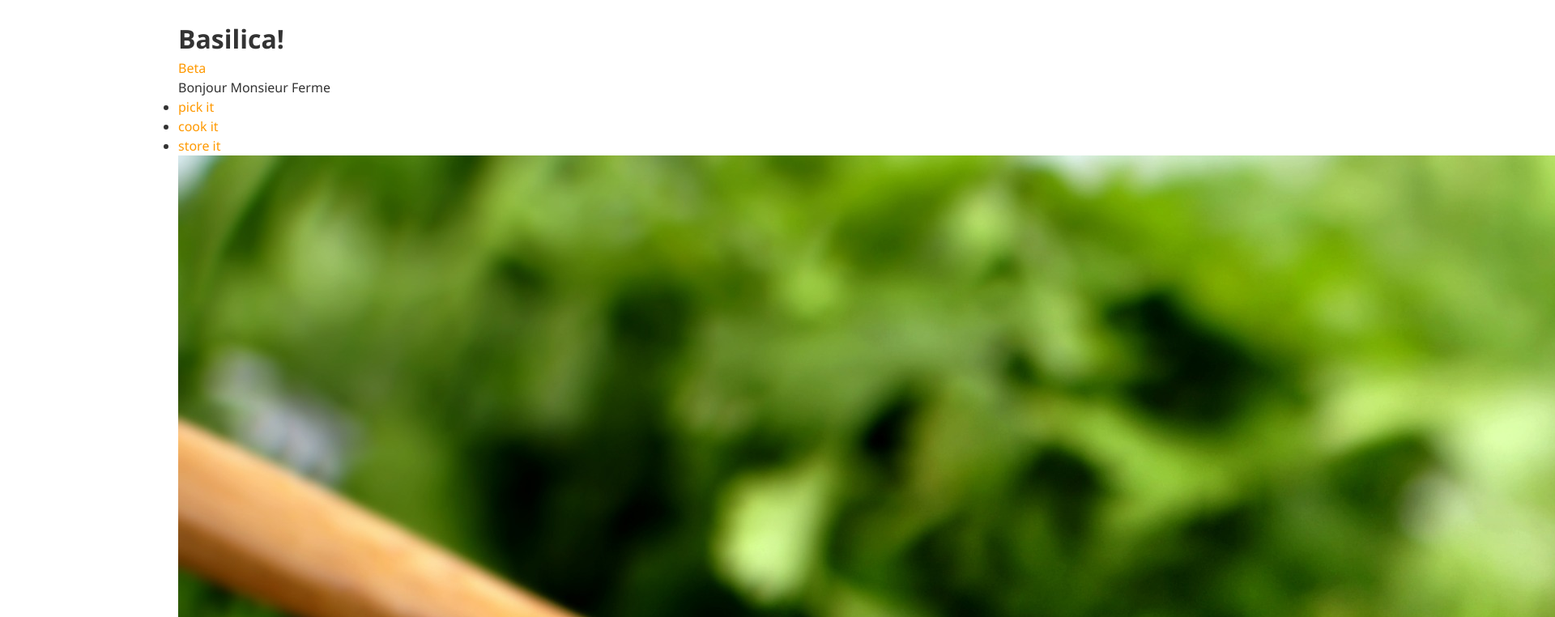
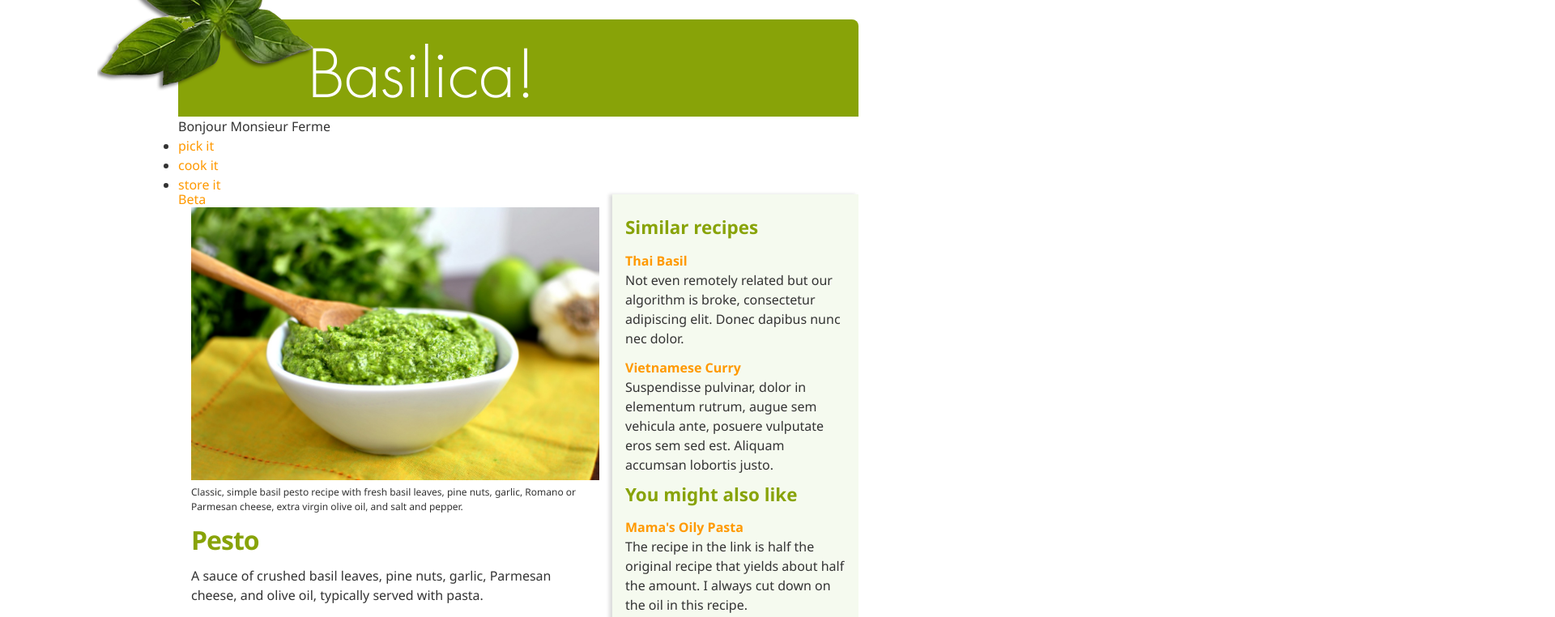
Before and after one commit to front-end-foundations/temp-css, a website: page app/index.html in a window 1280 px wide. Shown: the top 762 px of the page at 81% size, 1920 px wide, since content can reach past the window. Drawn offline with Linux system fonts and the light colour scheme.

Commit message:
initial styles complete

```diff
--- a/app/css/styles.css
+++ b/app/css/styles.css
@@ -1,3 +1,5 @@
+@import url(font/stylesheet.css);
+
 html {
   --basil-green: #88a308;
   --dark-gray: #333333;
@@ -13,6 +15,11 @@ html {
 * {
   margin: 0;
   padding: 0;
+}
+
+::selection {
+  background: var(--basil-green);
+  color: #fff;
 }
 
 body {
@@ -42,12 +49,40 @@ a {
   transition: color 0.5s linear;
 }
 
-a:hover {
+img {
+  width: 100%;
+}
+
+header {
+  height: 120px;
+  background: var(--basil-green);
+  border-radius: 8px 8px 0px 0px;
+}
+
+header h1 {
+  background: url(img/basil.png) no-repeat;
+  font-family: futura_stdlight, sans-serif;
+  font-weight: normal;
+  color: #fff;
+  font-size: 5rem;
+
+  padding-left: 260px;
+  padding-top: 90px;
+
+  transform: translate(-100px, -80px);
+}
+
+.content a:hover {
   color: var(--red);
 }
 
 li > h4 {
   margin-top: 12px;
+}
+
+article,
+aside {
+  padding: 1rem;
 }
 
 aside li {
@@ -63,3 +98,23 @@ article ol {
 figcaption {
   font-size: 0.75rem;
 }
+
+footer {
+  background-color: var(--basil-green);
+  padding: 1rem;
+  border-radius: 0 0 4px 4px;
+  margin-bottom: 2rem;
+}
+
+@media (min-width: 640px) {
+  .content {
+    display: flex;
+  }
+  article {
+    flex: 1 0 60%;
+  }
+  aside {
+    background: var(--light-green);
+    box-shadow: -4px 0px 4px #ddd;
+  }
+}
--- a/app/index.html
+++ b/app/index.html
@@ -24,7 +24,25 @@
 
     <main class="content">
       <article itemscope itemtype="http://schema.org/Recipe">
-        <img src="img/pesto.jpg" />
+        <figure>
+          <img
+            alt="A bowl of pesto sitting on a table."
+            src="img/pesto.jpg"
+            srcset="
+              img/pesto/pesto_iodywc_c_scale,w_380.jpg   600w,
+              img/pesto/pesto_iodywc_c_scale,w_780.jpg  1024w,
+              img/pesto/pesto_iodywc_c_scale,w_1380.jpg 2048w
+            "
+            width="100%"
+            height="auto"
+          />
+
+          <figcaption>
+            Classic, simple basil pesto recipe with fresh basil leaves, pine
+            nuts, garlic, Romano or Parmesan cheese, extra virgin olive oil, and
+            salt and pepper.
+          </figcaption>
+        </figure>
 
         <h2 itemprop="name">Pesto</h2>
 
```
